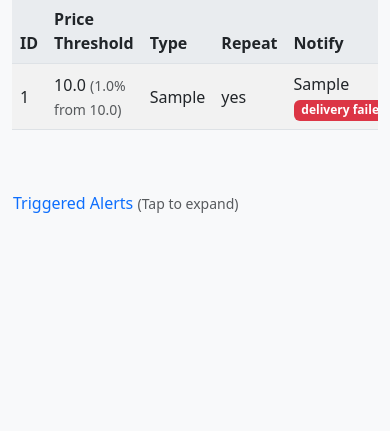
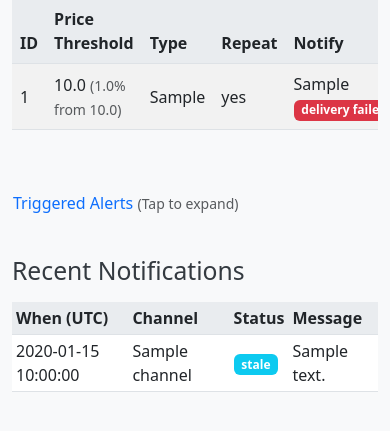
Before and after one commit to Bogzx/Bitcoin-price-phone-alerts, a Flask app: template templates/index.html in a window 390 px wide. Shown: the part 381-812 px from the top of the page. Run offline with Flask 3, Linux system fonts and the light colour scheme; tables that the repository leaves empty hold one stand-in row (values such as "Sample post"); the template is opened without the code that fills it: values that come from a table or form of the project are taken from there, most other values are stand-ins (such as "Sample title", 1, 10 or a date in 2020); some libraries are stand-ins or nearby versions.

Commit message:
Close open registration by default; cap notifications per day
Toll-fraud brakes for the unverified-phone-number problem:
- Registration is open only until the first account exists (the owner);
  ALLOW_REGISTRATION=true reopens it. The Register links hide when closed.
- MAX_NOTIFICATIONS_PER_DAY (default 50) caps calls/SMS across all users in
  any rolling 24h; due alerts are held, not dropped, while it is exhausted.
- New NotificationLog table is the budget ledger and a delivery history,
  shown on the dashboard (sent / failed / dry run).

Also fixes a duplicate call: with channel 'both', a failed SMS retried the
whole job and rang the phone again. Delivered channels are now remembered.

Co-Authored-By: Claude Opus 5.5 <noreply@anthropic.com>

```diff
--- a/app.py
+++ b/app.py
@@ -6,6 +6,7 @@ import re
 import socket
 import threading
 import time
+from datetime import timedelta
 from xml.sax.saxutils import escape as xml_escape
 
 from flask import Flask, render_template, request, redirect, url_for, flash, jsonify
@@ -51,7 +52,7 @@ login_manager = LoginManager(app)
 login_manager.login_view = "login"
 
 # Import database and models
-from models import db, utcnow, Alert, User
+from models import db, utcnow, Alert, NotificationLog, User
 
 # Bind SQLAlchemy to the app and create tables if needed
 db.init_app(app)
@@ -161,12 +162,38 @@ def sms_user(phone_number, message):
 
 
 def deliver_notification(job):
-    """Sends one notification job. Raises on the first failing channel."""
+    """Sends one notification job. Raises on the first failing channel.
+
+    Channels that already went out are remembered on the job, so a retry after
+    "call ok, SMS failed" does not ring the phone a second time.
+    """
     channel = job.get("channel", "call")
-    if channel in ("call", "both"):
+    done = job.setdefault("delivered", [])
+    if channel in ("call", "both") and "call" not in done:
         call_user(job["phone_number"], job["message"])
-    if channel in ("sms", "both"):
+        done.append("call")
+    if channel in ("sms", "both") and "sms" not in done:
         sms_user(job["phone_number"], job["message"])
+        done.append("sms")
+
+
+def finish_notification_log(log_id, status, detail=None):
+    """Records how a queued notification ended."""
+    if log_id is None:
+        return
+    with app.app_context():
+        entry = db.session.get(NotificationLog, log_id)
+        if entry is None:
+            return
+        entry.status = status
+        entry.detail = None if detail is None else str(detail)[:255]
+        db.session.commit()
+
+
+def notifications_in_last_day(now=None):
+    now = now or utcnow()
+    since = now - timedelta(days=1)
+    return NotificationLog.query.filter(NotificationLog.created_at >= since).count()
 
 
 def record_notification_error(alert_id, error):
@@ -190,6 +217,8 @@ def process_notification(job, max_attempts=NOTIFY_MAX_ATTEMPTS, retry_delay=NOTI
     for attempt in range(1, max_attempts + 1):
         try:
             deliver_notification(job)
+            status = "dry_run" if app.config["NOTIFY_DRY_RUN"] else "sent"
+            finish_notification_log(job.get("log_id"), status)
             return True
         except Exception as exc:
             last_error = exc
@@ -200,6 +229,7 @@ def process_notification(job, max_attempts=NOTIFY_MAX_ATTEMPTS, retry_delay=NOTI
             if attempt < max_attempts and retry_delay:
                 time.sleep(retry_delay)
     record_notification_error(job.get("alert_id"), last_error)
+    finish_notification_log(job.get("log_id"), "failed", last_error)
     return False
 
 
@@ -247,6 +277,8 @@ def process_price_tick(price):
     user_cooldown = app.config["NOTIFY_COOLDOWN_SECONDS"]
     repeat_cooldown = app.config["REPEAT_ALERT_COOLDOWN_SECONDS"]
     hysteresis = app.config["REARM_HYSTERESIS_PERCENT"]
+    daily_budget = app.config["MAX_NOTIFICATIONS_PER_DAY"]
+    sent_today = None  # counted lazily, only when something is due
 
     pending = []
     changed = False
@@ -266,6 +298,13 @@ def process_price_tick(price):
                 f"{user_cooldown}s notification cooldown; skipping."
             )
             continue
+        if daily_budget > 0:
+            if sent_today is None:
+                sent_today = notifications_in_last_day(now)
+            if sent_today >= daily_budget:
+                _warn_budget_exhausted(daily_budget)
+                continue
+            sent_today += 1
 
         app.logger.info(
             f"Triggering alert {alert.id} for user {user.username}: "
@@ -280,13 +319,24 @@ def process_price_tick(price):
         # Setting this here also caps a user to one notification per tick.
         user.last_notified_at = now
         changed = True
+        message = f"{alert.describe()}. The current price is {price:,.2f}."
+        log_entry = NotificationLog(
+            alert_id=alert.id,
+            user_id=user.id,
+            channel=alert.notify_channel,
+            status="queued",
+            message=message[:255],
+            created_at=now,
+        )
+        db.session.add(log_entry)
         pending.append(
             {
+                "log": log_entry,
                 "alert_id": alert.id,
                 "user_id": user.id,
                 "phone_number": user.phone_number,
                 "channel": alert.notify_channel,
-                "message": f"{alert.describe()}. The current price is {price:,.2f}.",
+                "message": message,
                 "repeat": alert.repeat,
                 "price_threshold": alert.price_threshold,
                 "alert_type": alert.alert_type,
@@ -298,6 +348,7 @@ def process_price_tick(price):
         db.session.commit()
 
     for job in pending:
+        job["log_id"] = job.pop("log").id
         socketio.emit(
             "alert_triggered",
             {
@@ -357,6 +408,22 @@ def record_price(price, now=None):
     current_btc_price = price
     feed_status.last_tick_monotonic = time.monotonic() if now is None else now
     feed_status.last_tick_at = utcnow()
+
+
+_budget_warned_at = None
+
+
+def _warn_budget_exhausted(budget):
+    """Logs the exhausted global budget at most once every 10 minutes."""
+    global _budget_warned_at
+    now = time.monotonic()
+    if _budget_warned_at is not None and now - _budget_warned_at < 600:
+        return
+    _budget_warned_at = now
+    app.logger.warning(
+        f"Global notification budget of {budget} per 24h is used up; due alerts "
+        "are held until it frees up. Raise MAX_NOTIFICATIONS_PER_DAY if expected."
+    )
 
 
 def on_message(ws, message):
@@ -608,11 +675,18 @@ def index():
     # Show only alerts belonging to the logged-in user
     active_alerts = Alert.query.filter_by(user_id=current_user.id, triggered=False).all()
     triggered_alerts = Alert.query.filter_by(user_id=current_user.id, triggered=True).all()
+    recent_notifications = (
+        NotificationLog.query.filter_by(user_id=current_user.id)
+        .order_by(NotificationLog.created_at.desc(), NotificationLog.id.desc())
+        .limit(10)
+        .all()
+    )
     return render_template(
         "index.html",
         active_alerts=active_alerts,
         triggered_alerts=triggered_alerts,
         current_btc_price=current_btc_price,
+        recent_notifications=recent_notifications,
         price_fresh=price_is_fresh(),
         price_age=feed_status.age_seconds(),
         max_alerts=app.config["MAX_ACTIVE_ALERTS_PER_USER"],
@@ -747,11 +821,34 @@ def delete_alert(alert_id):
     return redirect(url_for("index"))
 
 
+def registration_open():
+    """Registration is for the owner's first account unless explicitly opened.
+
+    Phone numbers are not verified, so each extra account is someone who can
+    make this deployment call any number on the owner's Twilio balance.
+    """
+    if app.config["ALLOW_REGISTRATION"]:
+        return True
+    return db.session.query(User.id).first() is None
+
+
+@app.context_processor
+def inject_registration_open():
+    return {"registration_open": registration_open}
+
+
 @app.route("/register", methods=["GET", "POST"])
 @limiter.limit(lambda: app.config["REGISTER_RATE_LIMIT"], methods=["POST"])
 def register():
     if current_user.is_authenticated:
         return redirect(url_for("index"))
+    if not registration_open():
+        flash(
+            "Registration is closed on this deployment. Ask the owner to set "
+            "ALLOW_REGISTRATION=true if you need an account.",
+            "warning",
+        )
+        return redirect(url_for("login"))
 
     if request.method == "POST":
         username = request.form.get("username", "").strip()
--- a/templates/base.html
+++ b/templates/base.html
@@ -44,9 +44,11 @@
           <li class="nav-item">
               <a class="nav-link" href="{{ url_for('login') }}">Login</a>
           </li>
+          {% if registration_open() %}
           <li class="nav-item">
               <a class="nav-link" href="{{ url_for('register') }}">Register</a>
           </li>
+          {% endif %}
           {% endif %}
         </ul>
       </div>
--- a/templates/index.html
+++ b/templates/index.html
@@ -117,6 +117,39 @@
       </div>
     </div>
   </div>
+
+  <h2 class="mt-4">Recent Notifications</h2>
+  {% if recent_notifications %}
+  <div class="table-responsive">
+    <table id="recent-notifications" class="table table-sm align-middle">
+      <thead>
+        <tr>
+          <th>When (UTC)</th>
+          <th>Channel</th>
+          <th>Status</th>
+          <th>Message</th>
+        </tr>
+      </thead>
+      <tbody>
+        {% for n in recent_notifications %}
+        <tr>
+          <td>{{ n.created_at.strftime("%Y-%m-%d %H:%M:%S") }}</td>
+          <td>{{ n.channel }}</td>
+          <td>
+            {% if n.status == "sent" %}<span class="badge bg-success">sent</span>
+            {% elif n.status == "failed" %}<span class="badge bg-danger" title="{{ n.detail or '' }}">failed</span>
+            {% elif n.status == "dry_run" %}<span class="badge bg-secondary">dry run</span>
+            {% else %}<span class="badge bg-info">{{ n.status }}</span>{% endif %}
+          </td>
+          <td>{{ n.message }}</td>
+        </tr>
+        {% endfor %}
+      </tbody>
+    </table>
+  </div>
+  {% else %}
+  <p class="text-muted">No notifications yet.</p>
+  {% endif %}
 {% endblock %}
 
 {% block scripts %}
--- a/templates/login.html
+++ b/templates/login.html
@@ -24,8 +24,10 @@
     <button type="submit" class="btn btn-primary">Login</button>
   </form>
 
+  {% if registration_open() %}
   <p class="mt-3">
     Don't have an account?
     <a href="{{ url_for('register') }}">Register here</a>.
   </p>
+  {% endif %}
 {% endblock %}
```
Also changed, not shown: config.py (+7 -0 lines), models.py (+17 -0 lines), tests/test_notifications.py (+78 -0 lines), tests/test_web_flow.py (+49 -0 lines).
